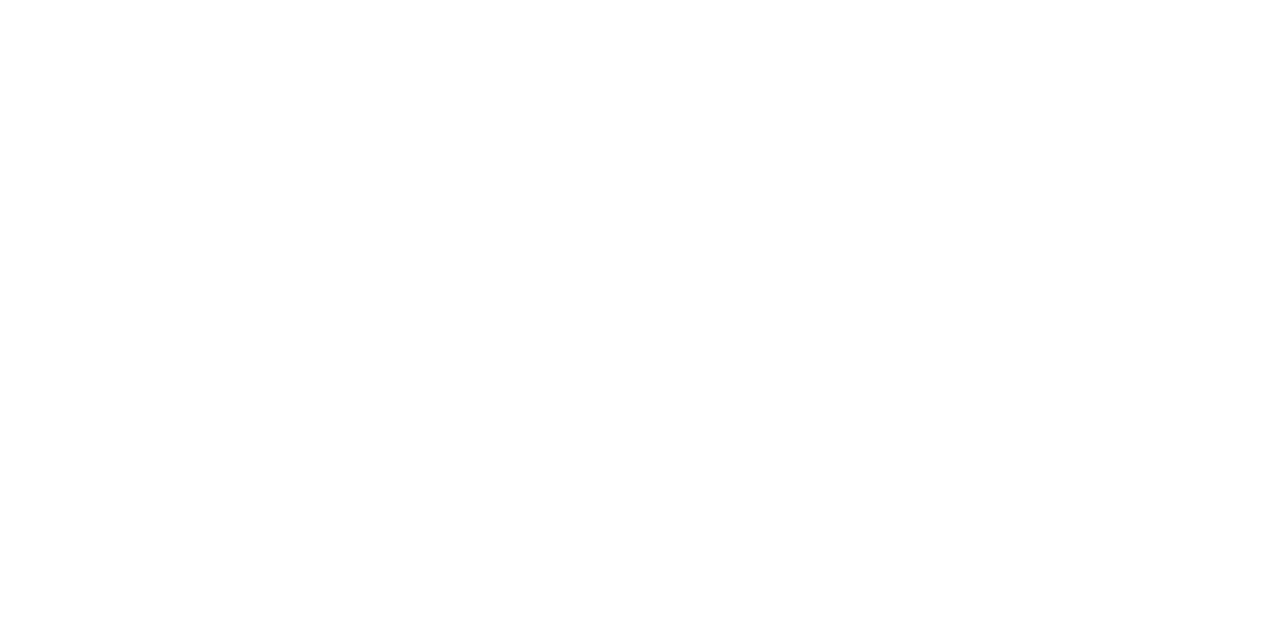
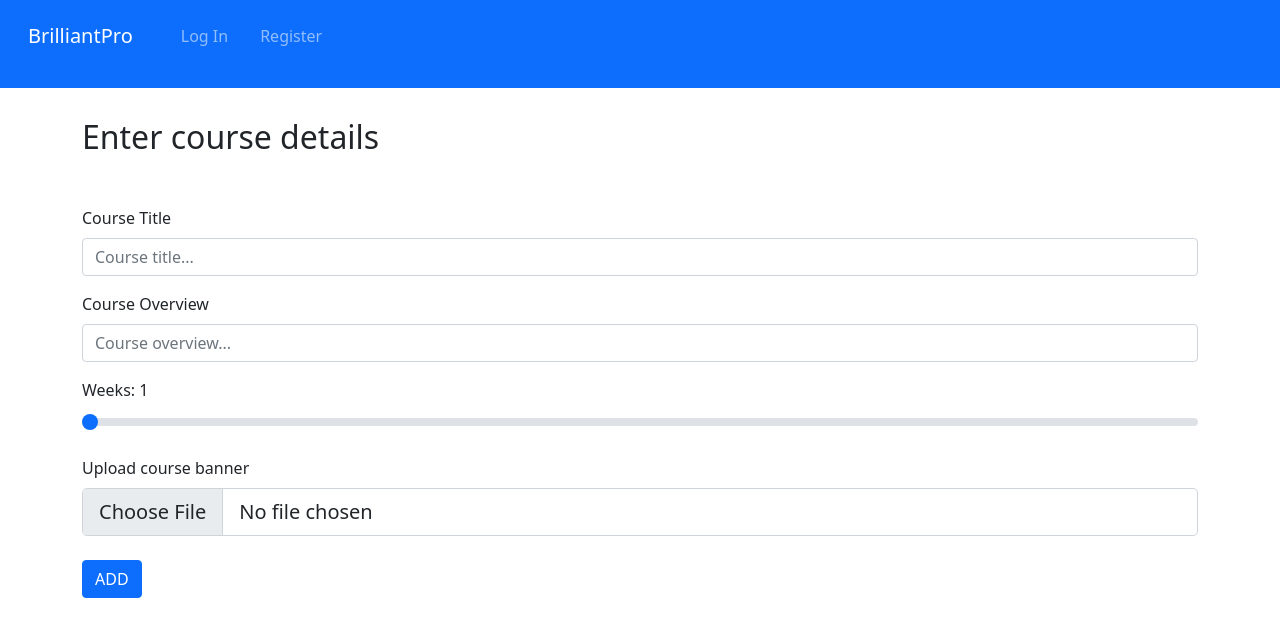
Before and after one commit to haroon-omer2000/brilliantpro, a React (Create React App) app: page /AddCourse in a window 1280 px wide. Before the commit this address had no page. Shown: the top 636 px of the page. Built offline with nearby package versions, Linux system fonts and the light colour scheme.

Commit message:
connect firebase for image upload and add ability to view courses in dashboard as well as add a new course

```diff
--- a/package.json
+++ b/package.json
@@ -7,11 +7,13 @@
     "@testing-library/react": "^13.2.0",
     "@testing-library/user-event": "^13.5.0",
     "cors": "^2.8.5",
+    "firebase": "^9.8.1",
     "mongoose": "^6.3.4",
     "react": "^18.1.0",
     "react-dom": "^18.1.0",
     "react-router-dom": "^6.3.0",
     "react-scripts": "5.0.1",
+    "uuid": "^8.3.2",
     "web-vitals": "^2.1.4"
   },
   "scripts": {
--- a/src/App.js
+++ b/src/App.js
@@ -5,6 +5,7 @@
 import Login from './components/Login';
 import Register from './components/Register';
 import Home from './components/Home';
+import AddCourse from './components/AddCourse';
 
 function App() {
 
@@ -36,9 +37,10 @@
         <Header APP_NAME={APP_NAME} user = {user} setUser = {setUser} />
         <div className='app-container'>
         <Routes>
-            <Route path="/" exact element = {<Home user = {user} />} />
+            <Route path="/" exact element = {<Home user = {user} setUser = {setUser} />} />
             <Route path="/Login" exact element = {<Login setUser = {setUser} />} />
             <Route path="/Register" exact element = {<Register />} />
+            <Route path="/AddCourse" exact element = {<AddCourse />} />
         </Routes>
         </div>
       </Router>
--- /dev/null
+++ b/src/components/AddCourse.js
@@ -0,0 +1,71 @@
+import React, { useState } from 'react';
+import { storage } from '../firebase';
+import { ref, uploadBytes, getDownloadURL } from 'firebase/storage';
+import { v4 } from 'uuid';
+
+const AddCourse = () => {
+
+  const [courseTitle, setCourseTitle] = useState('');
+  const [weeks, setWeeks] = useState(1);
+  const [overview, setOverview] = useState('');
+  const [imageUpload, setImageUpload] = useState(null);
+
+  const uploadImage = async(e) => {
+    e.preventDefault();
+    const imageRef = ref(storage, `course_banners/${imageUpload.name + v4()}`);
+    console.log(imageRef);
+    uploadBytes(imageRef, imageUpload).then((snapshot) => {
+        console.log('uploaded');
+        getDownloadURL(snapshot.ref).then( url => {
+            addCourse(url);
+        })
+    })
+  }
+
+  const addCourse = async(url) => {
+
+    const course_info = {
+        courseTitle,
+        weeks,
+        overview,
+        url
+      };
+
+      const response = await fetch('http://localhost:4000/add_course',{
+        method: "POST",
+        headers: {
+            "Content-Type":"application/json"
+        },
+        body: JSON.stringify(course_info)
+    }).then(response => response.json()).then(status => {
+        console.log(status);
+    });
+  }
+
+  return (
+    <div className='container'>
+        <h2 className='page-header'>Enter course details</h2>
+        <form onSubmit={uploadImage}>
+            <div className="mb-3">
+                <label htmlFor="courseTitle" className="form-label">Course Title</label>
+                <input onChange={(e) => {setCourseTitle(e.target.value)}} required type="text" className="form-control"  placeholder='Course title...' />
+            </div>
+            <div className="mb-3">
+                <label htmlFor="courseOverview" className="form-label">Course Overview</label>
+                <input onChange={(e) => {setOverview(e.target.value)}} required type="text" className="form-control"  placeholder='Course overview...' />
+            </div>
+            <div className="mb-3">
+                <label htmlFor="customRange3" className="form-label">Weeks: {weeks}</label>
+                <input onChange={(e) => setWeeks(e.target.value)} required type="range" className="form-range" min="1" max="5" step="1" value={weeks} id="customRange3"/>
+            </div>
+            <div>
+                <label htmlFor="formFileLg" className="form-label">Upload course banner</label>
+                <input onChange={(e) => {setImageUpload(e.target.files[0])}} accept=".png,.jpg,.jpeg" required className="form-control form-control-lg" id="formFileLg" type="file"/>
+            </div><br/>
+            <button type="submit" className="btn btn-primary">ADD</button>
+        </form>
+    </div>
+  )
+}
+
+export default AddCourse;
--- /dev/null
+++ b/src/components/AdminDashboard.js
@@ -0,0 +1,13 @@
+import React from 'react';
+import Courses from './Courses';
+
+const AdminDashboard = () => {
+  return (
+    <div>
+        <h2 className='page-header'>AdminDashboard</h2>
+        <Courses />
+    </div>
+  )
+}
+
+export default AdminDashboard;
--- /dev/null
+++ b/src/components/Course.js
@@ -0,0 +1,9 @@
+import React from 'react'
+
+const Course = ({id, title, weeks, overview, url}) => {
+  return (
+    <div>{id}{title},{weeks},{overview},{url}</div>
+  )
+}
+
+export default Course;
--- /dev/null
+++ b/src/components/Courses.js
@@ -0,0 +1,34 @@
+import React, {useState, useEffect} from 'react';
+import Course from './Course';
+import Notice from './Notice';
+
+const Courses = () => {
+
+  const [courses, setCourses] = useState([]);
+
+  useEffect(() => {
+    fetch('http://localhost:4000/courses').then(response => response.json()).then( status => {
+       console.log(status);
+       setCourses(status['courses']);
+    });
+  },[])
+
+  return (
+    <div>
+        <h2 className='page-header'>Courses</h2>
+        {
+            (courses.length !== 0) ? (
+
+                courses.map((course) => {
+                    return (
+                        <Course key = {course._id} id = {course._id} title = {course.courseTitle} weeks = {course.weeks} overview = {course.overview} url = {course.url} />
+                    )
+                }))
+            :
+                <Notice notice = {"There are no available courses"} style = {"alert alert-warning"} />
+        }
+    </div>
+  )
+}
+
+export default Courses;
--- a/src/components/Header.js
+++ b/src/components/Header.js
@@ -5,7 +5,10 @@
 const Header = ({APP_NAME, user, setUser}) => {
 
   useEffect(() => {
-    setUser(localStorage.getItem('user'));
+    setUser({
+        email: localStorage.getItem('user'),
+        role: localStorage.getItem('role')
+    });
   },[])
 
   const logout = async () => {
@@ -22,25 +25,36 @@
             <nav className="navbar navbar-expand-lg navbar-dark bg-primary">
                 <div className="container-fluid">
                     <Link className='nav-link' to="/">
-                        <a className="navbar-brand" href="#">{APP_NAME}</a>
+                        <p className="navbar-brand" href="#">{APP_NAME}</p>
                     </Link>
                     <button className="navbar-toggler" type="button" data-bs-toggle="collapse" data-bs-target="#navbarNav" aria-controls="navbarNav" aria-expanded="false" aria-label="Toggle navigation">
                     <span className="navbar-toggler-icon"></span>
                     </button>
                     <div className="collapse navbar-collapse" id="navbarNav">
-                        { (!user.email) ?
+                        {
+                            (user.role === "admin") ?
+                                <ul className="navbar-nav">
+                                    <Link className='nav-link' to = "/AddCourse">
+                                        <p className="nav-link">Add Course</p>
+                                    </Link>
+                                </ul>
+                            :
+                                false
+                        }
+                        {
+                            (!user.email) ?
                                 <ul className="navbar-nav">
                                     <Link className='nav-link' to = "/Login">
-                                    <a className="nav-link">Log In</a>
+                                        <p className="nav-link">Log In</p>
                                     </Link>
                                     <Link className='nav-link' to = "/Register">
-                                    <a className="nav-link">Register</a>
+                                        <p className="nav-link">Register</p>
                                     </Link>
                                 </ul>
                             :
                                 <ul className="navbar-nav">
                                     <Link className='nav-link' to = "/">
-                                        <a onClick={() => logout()} className="nav-link">Logout</a>
+                                            <p onClick={() => logout()} className="nav-link">Logout</p>
                                     </Link>
                                 </ul>
                         }
--- a/src/components/Home.js
+++ b/src/components/Home.js
@@ -1,12 +1,29 @@
-import React from 'react';
+import React, {useEffect} from 'react';
+import AdminDashboard from './AdminDashboard';
+import Notice from './Notice';
+import StudentDashboard from './StudentDashboard';
 
-const Home = ({user}) => {
+const Home = ({user, setUser}) => {
+
+  useEffect(() => {
+    setUser({
+        email: localStorage.getItem('user'),
+        role: localStorage.getItem('role')
+    });
+  },[])
+
   return (
     <div>
-        <h2 className='page-header'>Home</h2>
-        { (!user.email)?
-            <p>nil</p>
-            : <p>{user.email} {user.role}</p>
+        {
+            (user.role === "admin") ?
+                <AdminDashboard />
+            :
+            (
+            (user.role === "student") ?
+                <StudentDashboard />
+                :
+                <Notice notice = {"You need to login before accessing any resource"} style = {"alert alert-info"}/>
+            )
         }
     </div>
   )
--- a/src/components/Login.js
+++ b/src/components/Login.js
@@ -22,6 +22,7 @@
         body: JSON.stringify(user_login)
     }).then(response => response.json()).then( status => {
         localStorage.setItem('user',status['user']);
+        localStorage.setItem('role',status['role']);
         setUser({
               email: status['user'],
               role: status['role']
--- /dev/null
+++ b/src/components/Notice.js
@@ -0,0 +1,11 @@
+import React from 'react'
+
+const Notice = ({notice, style}) => {
+  return (
+    <div className={style} role="alert">
+        {notice}
+    </div>
+  )
+}
+
+export default Notice;
--- /dev/null
+++ b/src/components/StudentDashboard.js
@@ -0,0 +1,9 @@
+import React from 'react';
+
+const StudentDashboard = () => {
+  return (
+    <div>StudentDashboard</div>
+  )
+}
+
+export default StudentDashboard;
--- /dev/null
+++ b/src/firebase.js
@@ -0,0 +1,16 @@
+import { initializeApp } from "firebase/app";
+import {getStorage} from 'firebase/storage';
+
+const firebaseConfig = {
+  apiKey: "AIzaSyCHl1UogYxhZ-7IQimNGGgO-1KFGc_WmGI",
+  authDomain: "brilliantpro-ba228.firebaseapp.com",
+  projectId: "brilliantpro-ba228",
+  storageBucket: "brilliantpro-ba228.appspot.com",
+  messagingSenderId: "238329931618",
+  appId: "1:238329931618:web:766017febb60fb8e766e3b",
+  measurementId: "G-PC422LMWWX"
+};
+
+// Initialize Firebase
+const app = initializeApp(firebaseConfig);
+export const storage = getStorage(app);
```
Also changed, not shown: 2 other files (tests, documents, lock files or other folders). Lines whose indentation alone changed are shown as unchanged.
